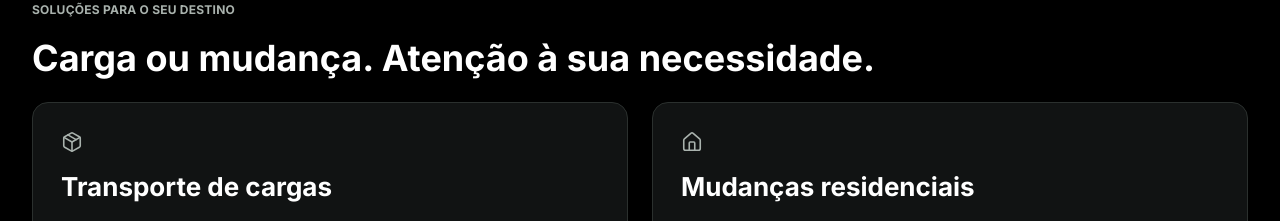
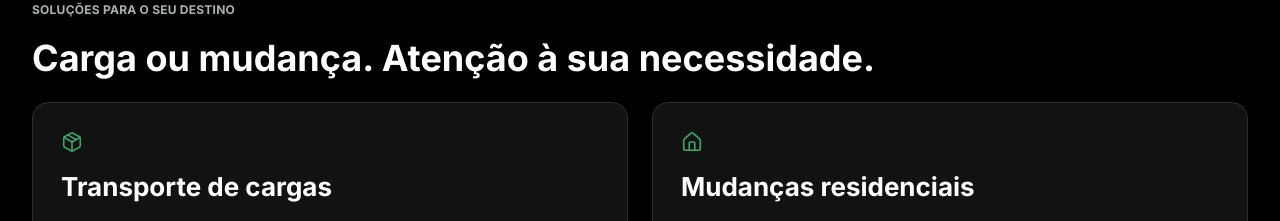
Before and after one commit to Nyckbaldim/expresso-baldim, an Angular app: page /frota-e-servicos in a window 1280 px wide. Shown: the part 1038-1259 px from the top of the page. Built offline with nearby package versions, Linux system fonts and the light colour scheme; no server answers.

Commit message:
style(frota-e-servicos): destaca ícones de serviço em verde

```diff
--- a/src/app/pages/frota-e-servicos/frota-e-servicos.css
+++ b/src/app/pages/frota-e-servicos/frota-e-servicos.css
@@ -208,7 +208,7 @@ p { color: var(--cinza); }
 .icone--servico {
   width: 22px;
   height: 22px;
-  color: var(--cinza);
+  color: var(--verde-texto); /* leva a um orçamento: verde indica ação */
   stroke-width: 1.75;
 }
 .solucao h3 {
```
